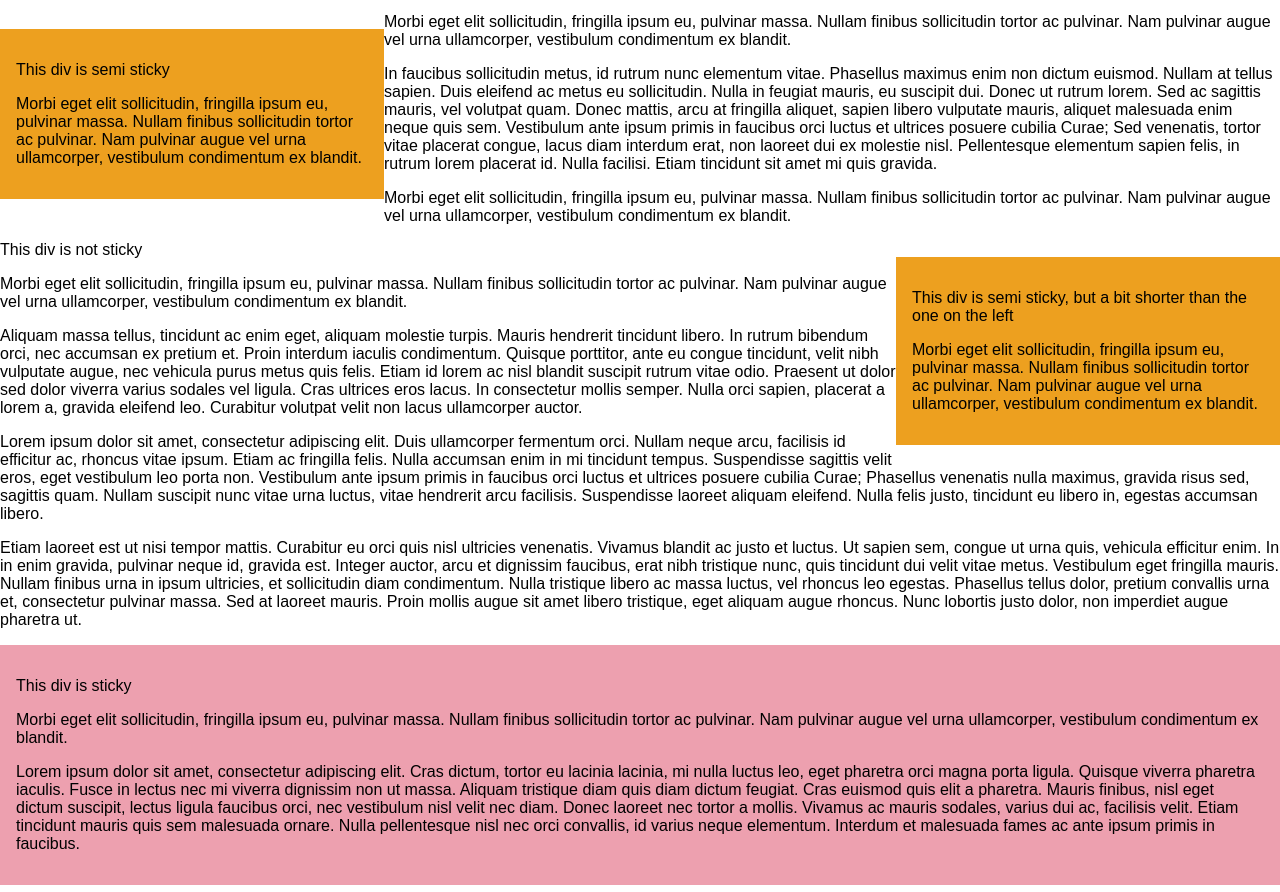
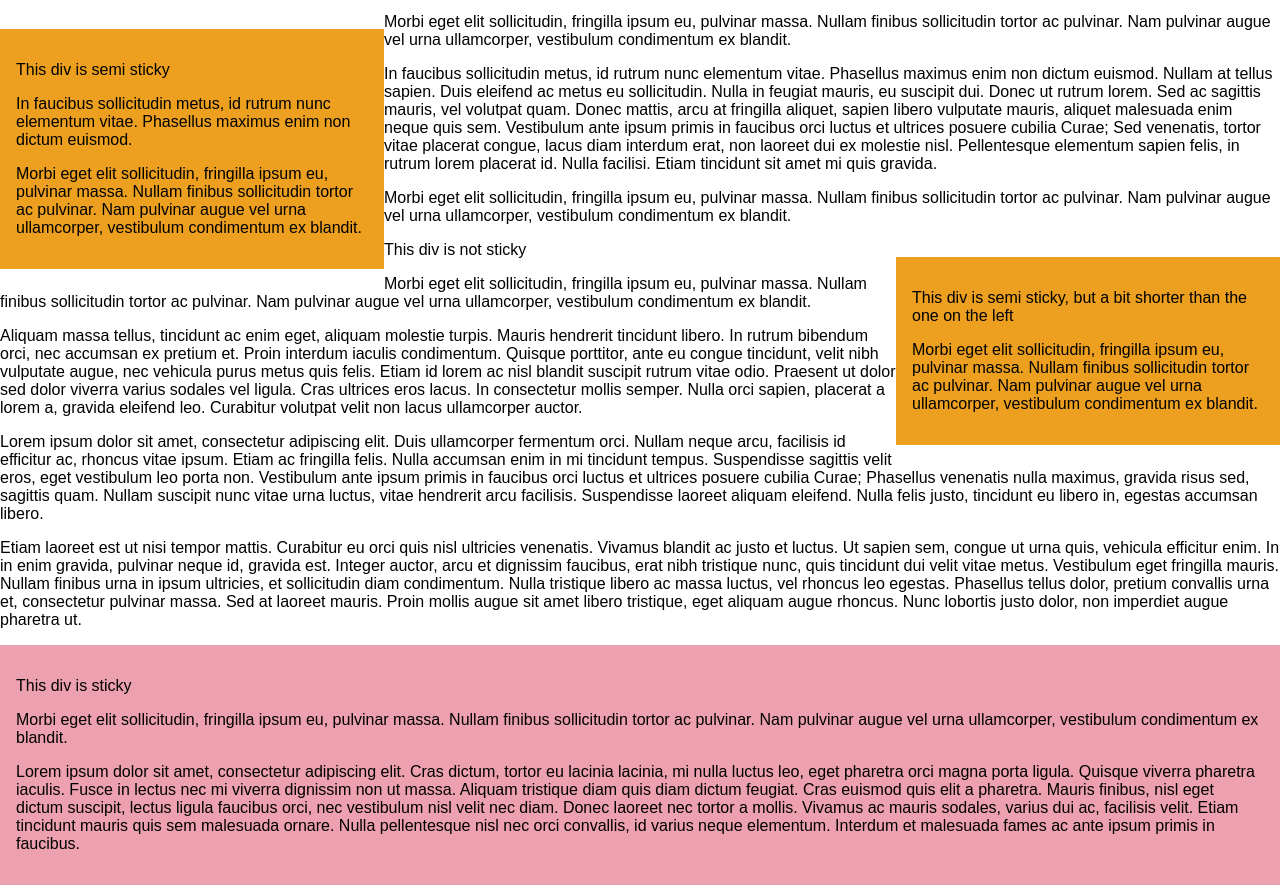
Before and after one commit to jrsouth/stickystack, a website: page index.html in a window 1280 px wide. Shown: the part 976-1868 px from the top of the page. Drawn offline with Linux system fonts and the light colour scheme.

Commit message:
Update sample file

```diff
--- a/index.html
+++ b/index.html
@@ -41,6 +41,8 @@
 <div class="js-stickystack js-stickystack-semi highlight left">
 
     <p>This div is semi sticky</p>
+
+    <p>In faucibus sollicitudin metus, id rutrum nunc elementum vitae. Phasellus maximus enim non dictum euismod.</p>
 
     <p>Morbi eget elit sollicitudin, fringilla ipsum eu, pulvinar massa. Nullam finibus sollicitudin tortor ac pulvinar. Nam pulvinar augue vel urna ullamcorper, vestibulum condimentum ex blandit.</p>
 
```
